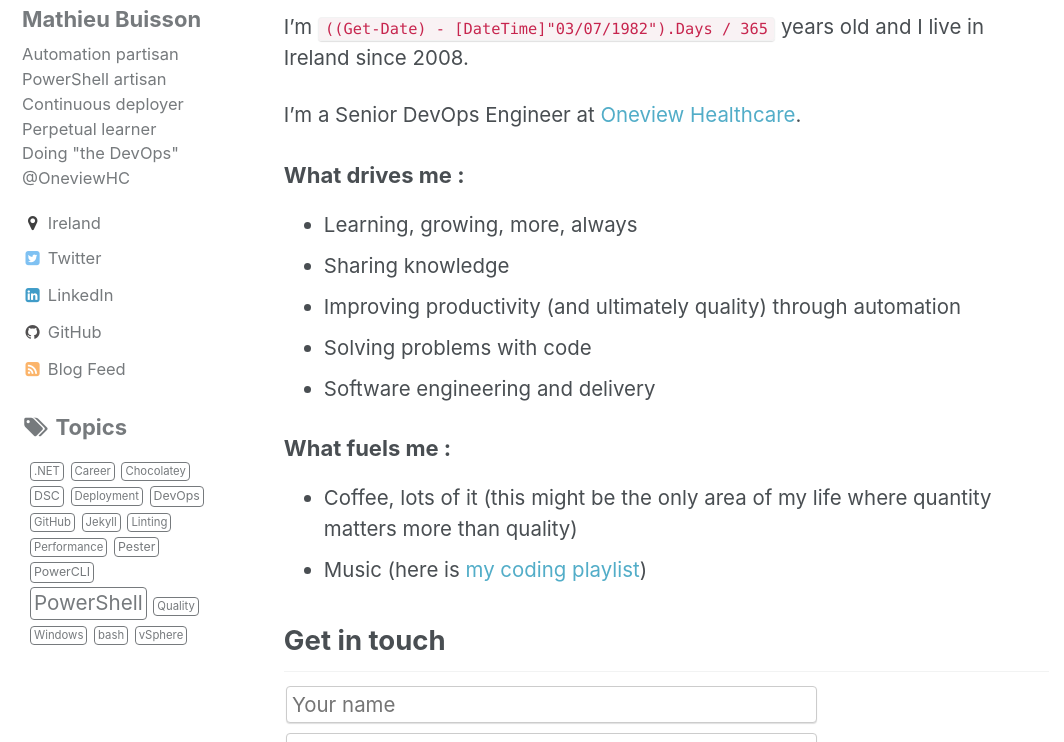
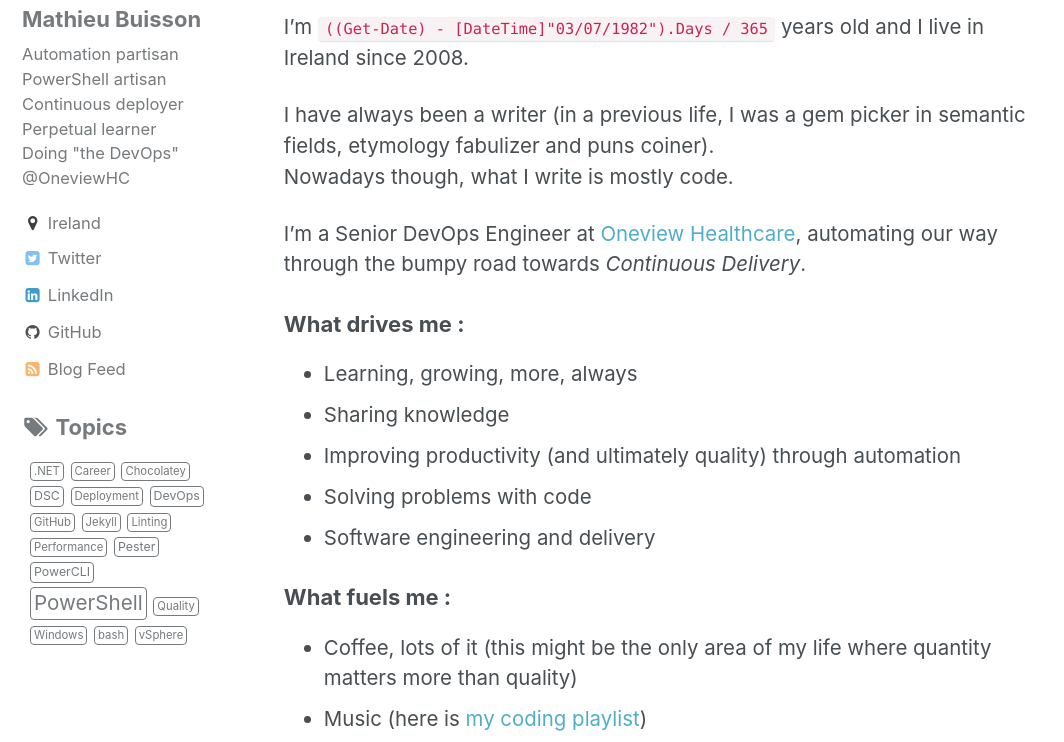
Before and after one commit to MathieuBuisson/MathieuBuisson.github.io, a Jekyll site: the page built from _pages/about.md, in a window 1280 px wide and 900 px high, scrolled down 716 px, cut to the strip 158-900 px from the top of the window. Shown: the whole strip, without its empty margins (0-1064 px from the left). Built offline with Jekyll 4.4.1, drawn with Linux system fonts in a browser that asks for light colours.

Commit message:
Update Bio

```diff
--- a/_pages/about.md
+++ b/_pages/about.md
@@ -19,7 +19,10 @@ At that time, the content was pretty much all about shells (PowerShell and bash)
 
 I’m `((Get-Date) - [DateTime]"03/07/1982").Days / 365` years old and I live in Ireland since 2008.
 
-I’m a Senior DevOps Engineer at [Oneview Healthcare](http://www.oneviewhealthcare.com/).
+I have always been a writer (in a previous life, I was a gem picker in semantic fields, etymology fabulizer and puns coiner).
+Nowadays though, what I write is mostly code.
+
+I’m a Senior DevOps Engineer at [Oneview Healthcare](http://www.oneviewhealthcare.com/), automating our way through the bumpy road towards *Continuous Delivery*.
 
 ### What drives me :
   - Learning, growing, more, always
```
